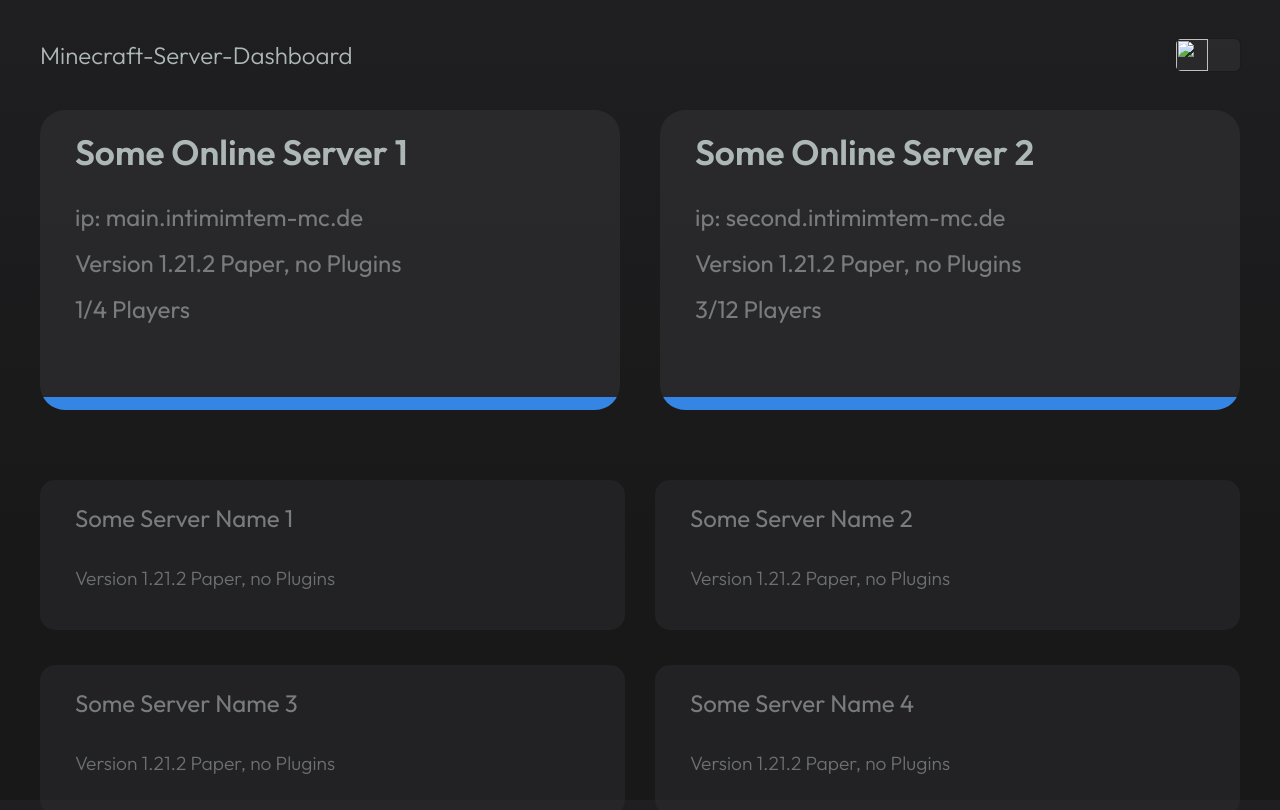
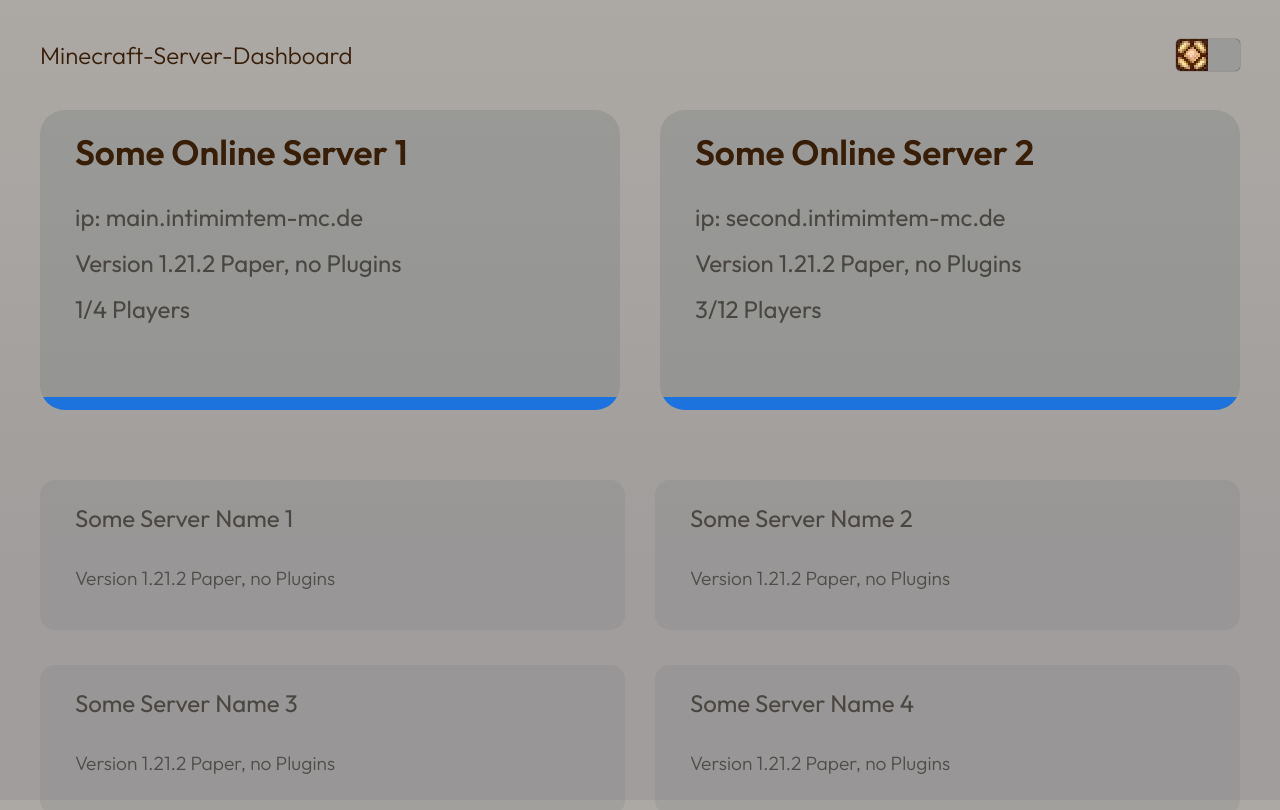
Before and after one commit to idkaybattl/idkaybattl.github.io, a plain HTML site: page index.html in a window 1280 px wide. Both pictures are taken after a click on the label 1208 px from the left and 55 px from the top of the page. Drawn offline with Linux system fonts and the light colour scheme; files that its build step writes are made by us from their sources; a web font is replaced by a local one.

Commit message:
Update index.html

```diff
--- a/index.html
+++ b/index.html
@@ -5,8 +5,8 @@
         <meta name="format-detection" content="telephone=no">
 
         <!-- Stylesheets -->
-        <link rel="stylesheet" href="css/index.css">
-        <link rel="stylesheet" href="css/variables.css">
+        <link rel="stylesheet" href="index.css">
+        <link rel="stylesheet" href="variables.css">
 
         <!-- Google Fonts -->
         <link rel="preconnect" href="https://fonts.googleapis.com">
@@ -19,8 +19,8 @@
             <label class="theme-switch" for="checkbox">
                 <input type="checkbox" id="checkbox">
                 <span class="slider"></span>
-                <img src="img/lamp-off.jpg" class="off">
-                <img src="img/lamp-on.jpg" class="on">
+                <img src="lamp-off.jpg" class="off">
+                <img src="lamp-on.jpg" class="on">
             </label>
         </header>
         <main>
@@ -75,6 +75,6 @@
                 </a>
             </div>
         </main>
-        <script src="js/theme.js"></script>
+        <script src="theme.js"></script>
     </body>
 </html>
```
